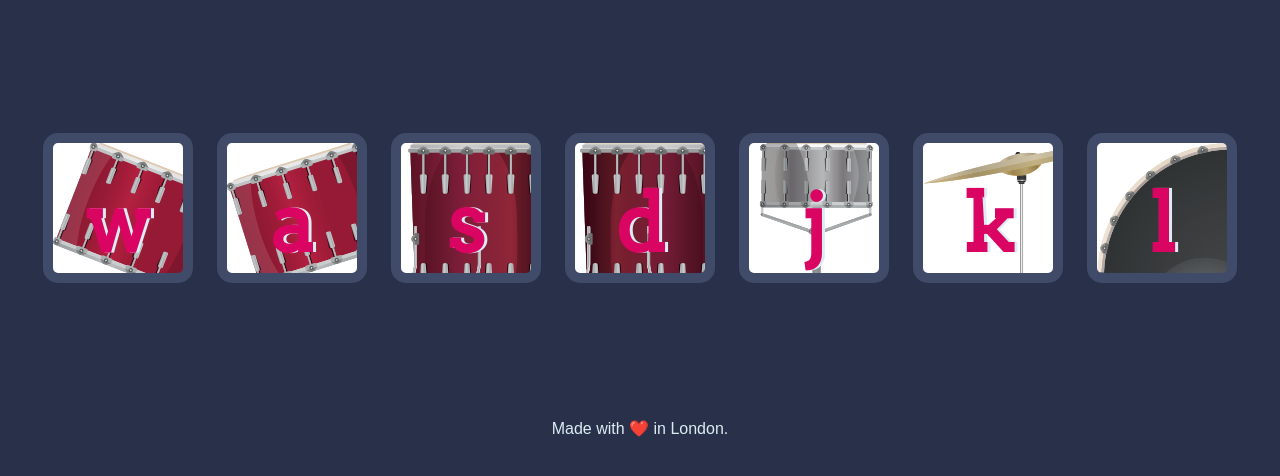
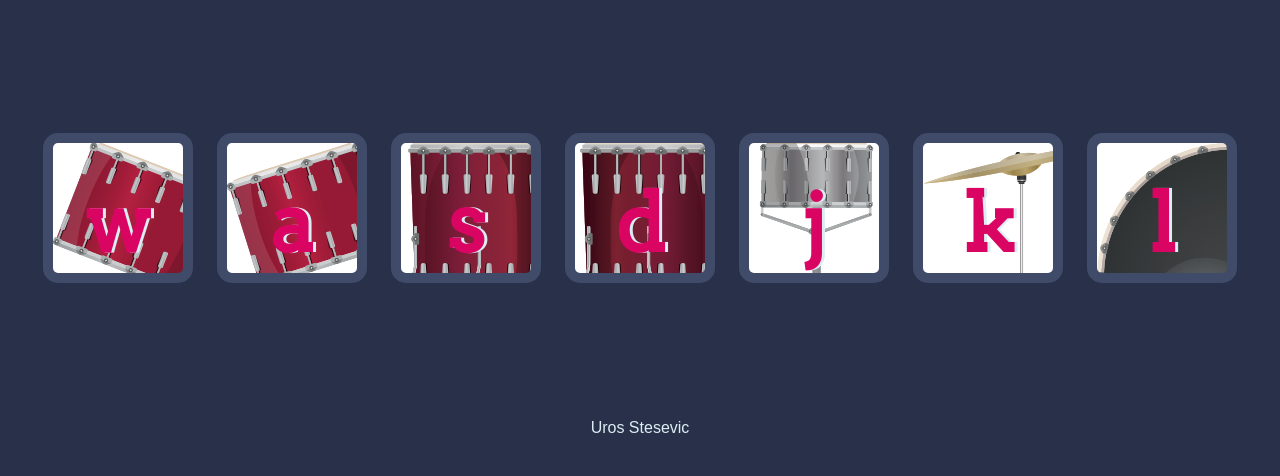
Before and after one commit to stesevicuros/Drum-Kit, a plain HTML site: page index.html in a window 1280 px wide. Shown: the part 156-632 px from the top of the page. Drawn offline with nearby package versions, Linux system fonts and the light colour scheme.

Commit message:
Update index.html

```diff
--- a/index.html
+++ b/index.html
@@ -23,7 +23,7 @@
 
 
   <footer>
-    Made with ❤️ in London.
+    Uros Stesevic
   </footer>
 
   <script src="https://ajax.googleapis.com/ajax/libs/jquery/3.6.0/jquery.min.js"></script>
```
